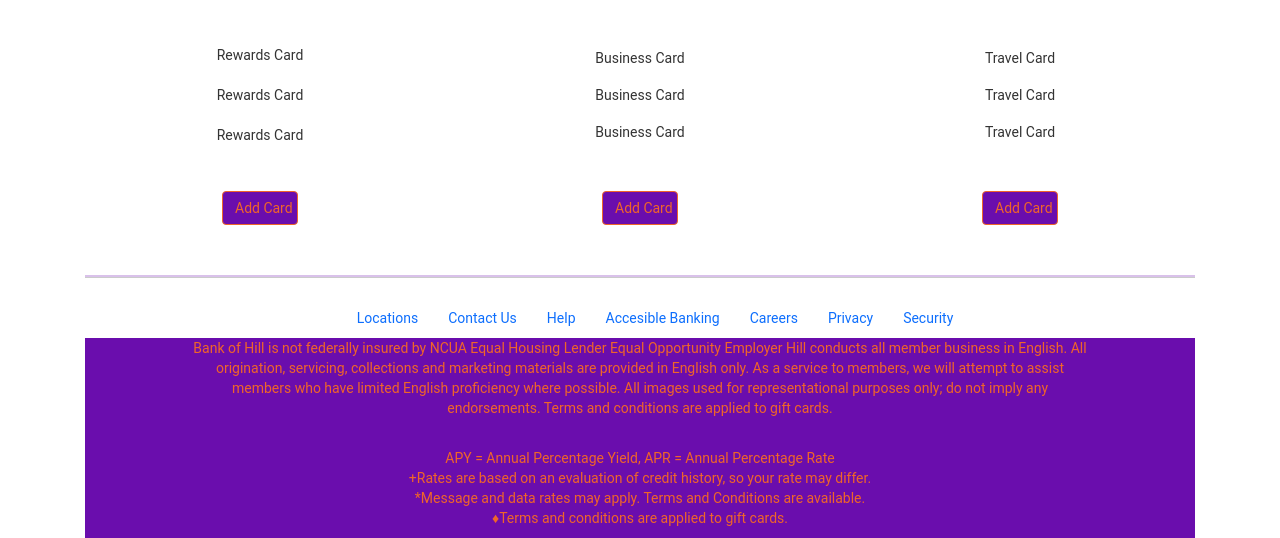
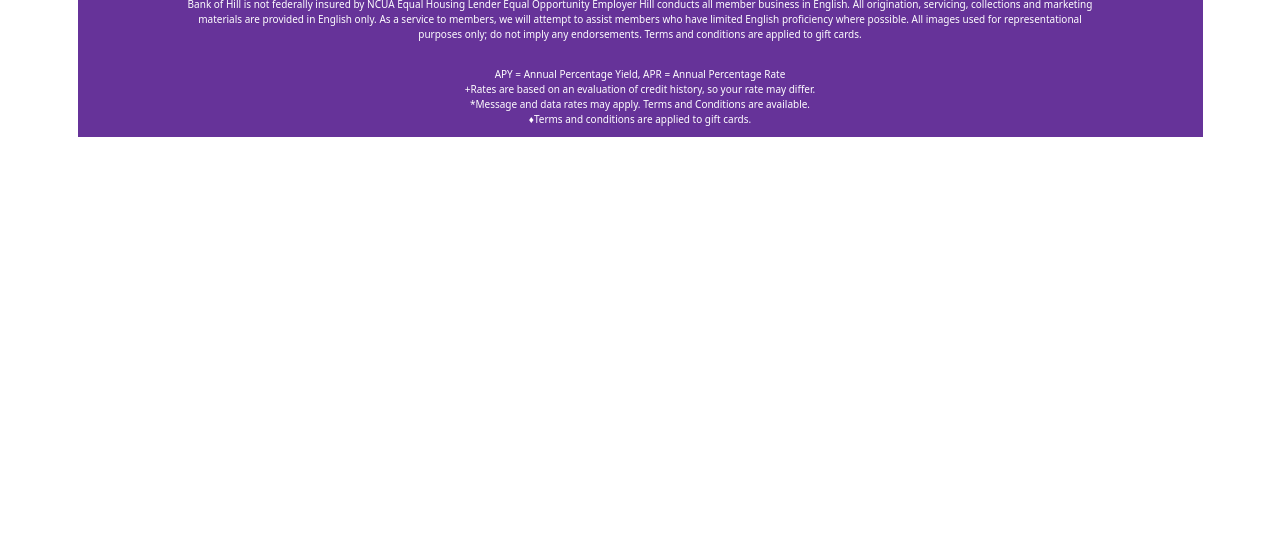
Before and after one commit to charleskkaui/compe_561, a Flask app: page /cards in a window 1280 px wide. Shown: the part 1226-1764 px from the top of the page. After the commit the page ends 1363 px from the top, so only its background shows below. Run offline with Flask 2, Linux system fonts and the light colour scheme; some libraries are stand-ins or nearby versions.

Commit message:
merged skeletons

```diff
--- a/COMPE_561_FinalProject_Website_BankofHill/KyleWebsite/templates/skeleton.html
+++ b/COMPE_561_FinalProject_Website_BankofHill/KyleWebsite/templates/skeleton.html
@@ -5,7 +5,13 @@
     <!--External Stylesheets-->
     <link href="https://cdn.jsdelivr.net/npm/bootstrap@5.1.3/dist/css/bootstrap.min.css" rel="stylesheet">
     <link rel="stylesheet" href="https://maxcdn.bootstrapcdn.com/bootstrap/3.4.1/css/bootstrap.min.css">
-    <link rel="stylesheet" type="text/css" href="{{ url_for('static',filename='kyle_main.css') }}"/>
+    <link rel="stylesheet" type="text/css" href="{{ url_for('static',filename='kyle_main.css') }}" />
+    <title>Bank of Hill</title>
+    <link rel="icon" type="image/x-icon" href="/images/favicon.ico">
+    <meta charset="utf-8">
+    <meta name="viewport" content="width=device-width, initial-scale=1">
+    <link href="https://cdn.jsdelivr.net/npm/bootstrap@5.1.3/dist/css/bootstrap.min.css" rel="stylesheet">
+    <script src="https://cdn.jsdelivr.net/npm/bootstrap@5.1.3/dist/js/bootstrap.bundle.min.js"></script>
 
     {% block head %}{% endblock %}
 </head>
@@ -23,40 +29,37 @@
           </div>
       </section>
 
-    <div class="container-fluid">
-      <div class="row">
-        <div class="col-1">
-          <img src="{{ url_for('static',filename='Images/Logo.jpg') }}" class="rounded-circle" alt="Cinque Terre" width="100" height="100">
-        </div>
-        <div class="col-6">
-          <h1>Bank of Hill</h1>
-        </div>
-        <div class="col-5">
-          <nav class="navbar navbar-expand-xl bg-light justify-content-end">
-            <ul class="navbar-nav">
-              <li class="nav-item">
-                <a class="nav-link" href="#">Checking & Savings</a>
+      <div class="container-fluid" style="background-color: white;">
+          <nav class="navbar navbar-expand-lg">
+              <a class="navbar-brand" href="C:\Users\charl\Source\Repos\charleskkaui\compe_561\COMPE_561_FinalProject_Website_BankofHill\HillOfBank_HomePage.html">
+                  <img src="C:\Users\charl\Source\Repos\charleskkaui\compe_561\COMPE_561_FinalProject_Website_BankofHill\Images\Logos\BankofHillLogo.png" width="206" height="151">
+              </a>
+              <button class="navbar-toggler" type="button" data-toggle="collapse" data-target="#navbarSupportedContent" aria-controls="navbarSupportedContent" aria-expanded="false" aria-label="Toggle navigation">
+                  <span class="navbar-toggler-icon"></span>
+              </button>
+
+              <div class="collapse navbar-collapse justify-content-end id="navbarSupportedContent">
+                  <ul class="navbar-nav mr-auto">
+                      <li class="nav-item active">
+                          <a class="nav-link" href="#">Checkings & Savings <span class="sr-only"></span></a>
                       </li>
                       <li class="nav-item">
-                <a class="nav-link" href="#">Loans & Credit Cards</a>
+                          <a class="nav-link" href="C:\Users\charl\Source\Repos\charleskkaui\compe_561\COMPE_561_FinalProject_Website_BankofHill\KyleWebsite\Cards.html">Credit Cards</a>
                       </li>
                       <li class="nav-item">
                           <a class="nav-link" href="#">Services</a>
                       </li>
                       <li class="nav-item">
-                <a class="nav-link" href="#">Memberships</a>
-              </li>
-              <li class="nav-item">
-                <a class="nav-link" href="#">Sign In</a>
+                          <a class="nav-link" href="C:\Users\charl\Source\Repos\charleskkaui\compe_561\COMPE_561_FinalProject_Website_BankofHill\signIn.html">Sign-In/Register</a>
                       </li>
                   </ul>
+              </div>
           </nav>
-        </div>
-      </div>
       </div>
       {% block body %}{% endblock %}
 
-    <section class="container">
+
+      <div class="container-fluid">
           <div class="row">
               <div class="col-1">
               </div>
@@ -88,14 +91,14 @@
               <div class="col-1">
               </div>
           </div>
-    </section>
+      </div>
 
-    <div class="container-fluid" style="background-color:#6a0dad; ">
+      <div class="container-fluid" style="background-color: rebeccapurple; ">
           <div class="row">
               <div class="col-1">
               </div>
               <div class="col-10">
-        <p style="text-align: center; color:#F06529;">
+                  <p style="text-align: center; color: white;">
                       Bank of Hill is not federally insured by NCUA Equal Housing Lender Equal Opportunity Employer
                       Hill conducts all member business in English. All origination, servicing, collections and marketing
                       materials are provided in English only. As a service to members, we will attempt to assist members who
@@ -105,12 +108,13 @@
               </div>
               <div class="col-1">
               </div>
+
           </div>
       </div>
 
-    <div class="container-fluid" style="background-color:#6a0dad;">
+      <div class="container-fluid" style="background-color: rebeccapurple;">
           <div class="row">
-        <p style="text-align: center; color:#F06529;">
+              <p style="text-align: center; color: white;">
                   APY = Annual Percentage Yield, APR = Annual Percentage Rate <br>
                   +Rates are based on an evaluation of credit history, so your rate may differ. <br>
                   *Message and data rates may apply. Terms and Conditions are available. <br>
```
Also changed, not shown: COMPE_561_FinalProject_Website_BankofHill/skeleton.html (+0 -16 lines). Lines whose indentation alone changed are shown as unchanged.
